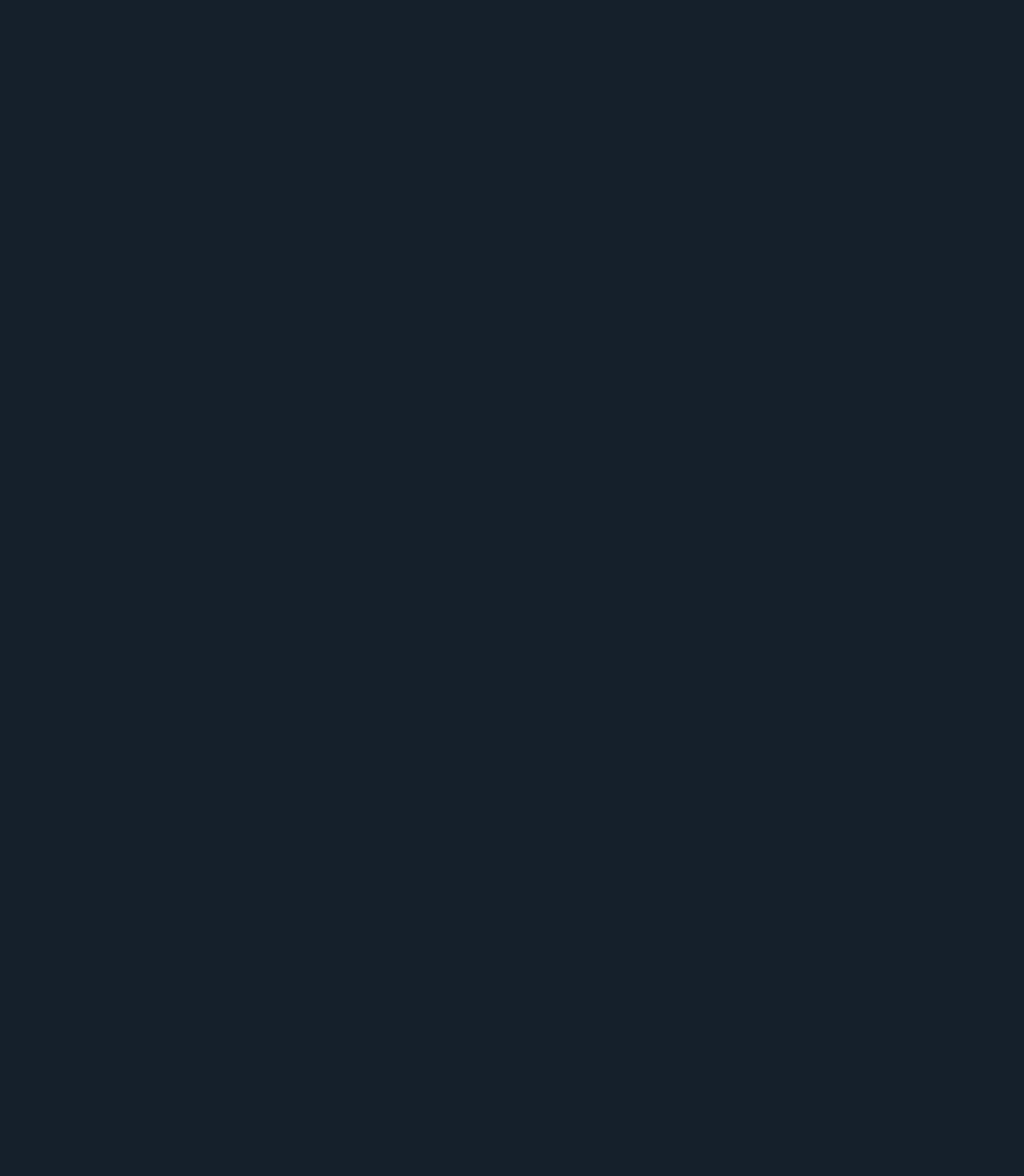
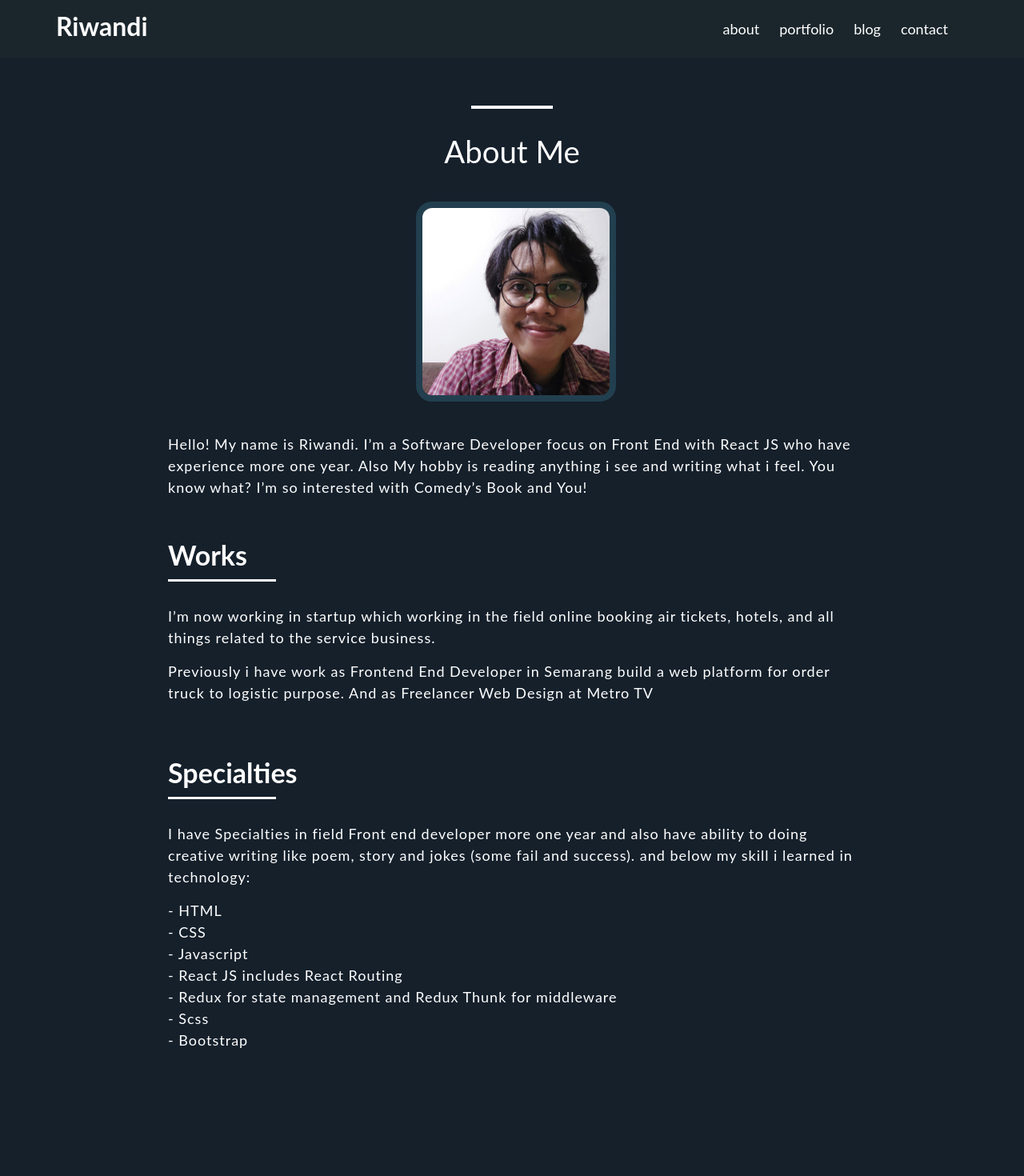
Before and after one commit to rwndy/riwandi-blog-v2, a Next.js app: page /about in a window 1280 px wide. Shown: the top 1470 px of the page at 80% size. Before the commit the page ends 800 px from the top, so only its background shows below. Built offline with nearby package versions, Linux system fonts and the light colour scheme.

Commit message:
done about component

```diff
--- /dev/null
+++ b/components/About/index.jsx
@@ -0,0 +1,52 @@
+
+const avatar = '/assets/images/me-min.jpg'
+const AboutMe = () => {
+  const skills = [
+    'HTML',
+    'CSS',
+    'Javascript',
+    'React JS includes React Routing',
+    'Redux for state management and Redux Thunk for middleware',
+    'Scss',
+    'Bootstrap'
+  ]
+
+  return (
+    <section className="about">
+      <div className="container">
+        <div className="about__contain--title">
+          <span className="about__line"></span>
+          <div className="about__title">About Me</div>
+        </div>
+        <div className="about__contain--avatar">
+          <img className="about__avatar" src={avatar} alt="avatar" />
+        </div>
+        <div className="about__contain--intro">
+          <p className="about__text">Hello! My name is Riwandi. I’m a Software Developer focus on Front End  with React JS
+who have experience more  one year. Also My hobby is reading anything i see and writing what i feel.
+You know what? I’m so interested with Comedy’s Book and You!</p>
+        </div>
+        <div className="about__contain--works">
+          <h3 className="about__title--works">Works</h3>
+          <p className="about__info--works">I’m now working in startup which working in the field online booking air tickets, hotels, and all things related to the service business.</p>
+          <p className="about__info--works">Previously i have work as Frontend End Developer in Semarang build a  web platform for order truck to logistic purpose. And as Freelancer Web Design at Metro TV</p>
+        </div>
+        <div className="about__contain--specialties">
+          <h3 className="about__title--specialties">Specialties</h3>
+          <p className="about__info--specialties">
+          I have Specialties in field Front end developer more one year and also have ability to doing creative writing like poem, story and jokes (some fail and success). and  below my skill i learned in technology:
+          </p>
+          <ul>
+            {
+              skills.map((skill, index) => (
+                <li className="about__skills" key={index}>- {skill}</li>
+              ))
+            }
+          </ul>
+        </div>
+      </div>
+    </section>
+  )
+}
+
+export default AboutMe
--- a/components/index.js
+++ b/components/index.js
@@ -1,6 +1,7 @@
+import AboutMe from './About'
 import Footer from './Footer/footer'
 import HomeComponent from './Home'
 import Meta from './Meta'
 import Navbar from './Navbar'
 
-export { Footer, HomeComponent, Meta, Navbar }
+export { AboutMe, Footer, HomeComponent, Meta, Navbar }
--- a/pages/about.jsx
+++ b/pages/about.jsx
@@ -1,9 +1,12 @@
+import { AboutMe, Navbar, Footer } from '../components'
 
 const About = () => {
   return (
-   <section className="container about">
-
-   </section>
+   <>
+    <Navbar />
+    <AboutMe />
+    <Footer />
+   </>
   )
 }
 
--- a/styles/components/_about.scss
+++ b/styles/components/_about.scss
@@ -0,0 +1,123 @@
+.about {
+  min-height: 100%;
+
+  &__contain--title {
+    display: flex;
+    justify-content: center;
+    flex-direction: column;
+    margin-top: 6rem;
+    align-items: center;
+  }
+
+  &__line {
+    border-bottom: 4px solid #fff;
+    width: clamp(7.3rem, 8vw, 10.8rem);
+    margin-bottom: 3rem;
+  }
+
+  &__title {
+    font-size: clamp(3.2rem, 3vw, 4.8rem);
+    color: $color-white;
+  }
+
+  &__contain--avatar {
+    display: flex;
+    justify-content: center;
+    overflow: hidden;
+    position: relative;
+    left: 45rem;
+    width: clamp(15rem, 55vw, 25rem);
+    right: 0;
+    border: 8px solid #223F4F;
+    border-radius: 2rem;
+    align-items: center;
+    height: clamp(15rem, 55vw, 25rem);
+    margin: 4rem 0;
+  }
+
+  &__avatar {
+    width: clamp(15rem, 55vw, 25rem);
+    height: clamp(15rem, 55vw, 25rem);
+    object-fit: cover;
+    border-radius: 1rem;
+  }
+
+  &__contain--intro {
+    padding: 0 14rem;
+  }
+
+  &__text {
+    color: #fff;
+    font-size: 1.8rem;
+    letter-spacing: 1px;
+    line-height: 1.5;
+  }
+
+  &__contain--works, &__contain--specialties {
+    margin-top: 5rem;
+    padding: 0 14rem;
+  }
+
+  &__contain--specialties
+  {
+    margin-bottom: 30rem;
+  }
+
+  &__title--works, &__title--specialties {
+    font-size: 3.4rem;
+    color: $color-white;
+    border-bottom: 3px solid #fff;
+    width: 13.5rem;
+    padding-bottom: 1rem;
+    margin-bottom: 3rem;
+  }
+
+  &__info--works, &__info--specialties {
+    color: $color-white;
+    font-size: 1.8rem;
+    letter-spacing: 1px;
+    line-height: 1.5;
+    padding-bottom: 1.5rem;
+  }
+
+  &__skills {
+    color: $color-white;
+    font-size: 1.8rem;
+    letter-spacing: 1px;
+    line-height: 1.5;
+  }
+}
+
+@media only screen and (max-width: 768px) {
+  .about {
+
+    &__contain--title {
+      margin-top: 1rem;
+    }
+
+    &__line {
+      margin-bottom: 1.5rem;
+    }
+
+    &__contain--avatar {
+      left: 5rem;
+    }
+
+    &__contain--intro {
+      padding: 0;
+    }
+
+    &__contain--works, &__contain--specialties {
+      padding: 0;
+    }
+
+    &__text {
+      font-size: 1.6rem;
+    }
+
+    &__contain--specialties
+  {
+    margin-bottom: 3rem;
+  }
+  }
+}
--- a/styles/components/_footer.scss
+++ b/styles/components/_footer.scss
@@ -3,11 +3,14 @@
   justify-content: center;
   align-items: center;
   background-color: $color-secondary;
+  position: relative;
+    bottom: 0;
+    width: 100%;
 
   &--text {
     color: $color-white;
     margin: 2.5rem 0;
-    font-size: 1.6rem;
+    font-size: clamp(1.4rem, 3vw, 1.6rem);
     font-weight: 400;
   }
 }
--- a/styles/components/_navbar.scss
+++ b/styles/components/_navbar.scss
@@ -76,6 +76,7 @@
       justify-content: center;
       align-items: center;
       flex-direction: column;
+      z-index: 10;
     }
 
     &__link {
--- a/styles/layout/_layout.scss
+++ b/styles/layout/_layout.scss
@@ -1,7 +1,6 @@
 .container {
   margin: 0 auto;
   max-width: 114rem;
-  padding: 2.5rem 2rem;
 }
 
 @media only screen and (max-width: 768px) {
--- a/styles/pages/_blog.scss
+++ b/styles/pages/_blog.scss
@@ -1,15 +1,6 @@
 .blog {
-  height: 100vh;
-  overflow: auto;
-
-  &__title {
-    color: $color-white;
-    text-align: center;
-    margin-top: 4rem;
-    font-size: 4.8rem;
-  }
+  height: 100%;
 }
-
 
 .blog-list {
   margin: 4rem 0 0;
@@ -26,7 +17,7 @@
 
 .blog-item > a {
   color: $color-white;
-  font-size: 3rem;
+  font-size: clamp(1.8rem, 3vw, 3rem);
   font-weight: 700;
   text-decoration: none;
   line-height: 1.5;
```
Also changed, not shown: pages/blog/index.jsx (+3 -4 lines), public/assets/images/menu-burger.jpg (added).
